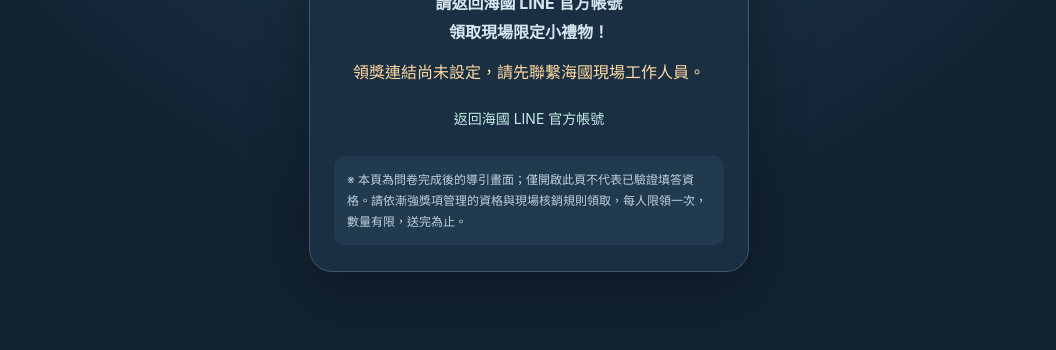
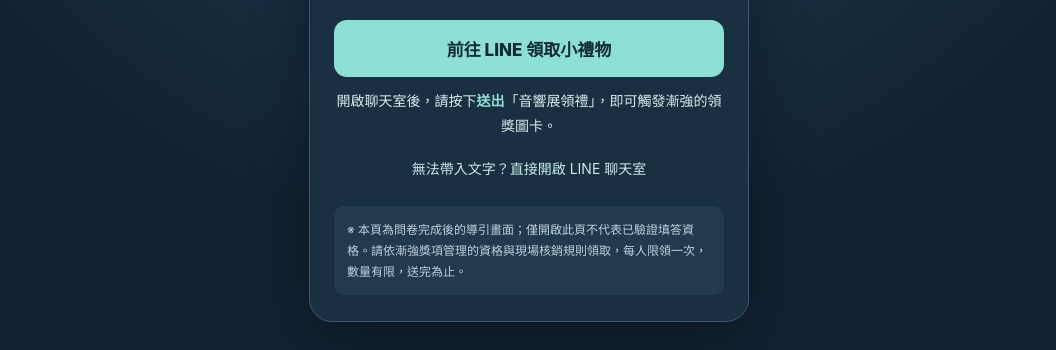
Before and after one commit to Haikuo-Marketing/26TECA_Survey, a plain HTML site: page success.html in a window 1280 px wide. Shown: the part 450-800 px from the top of the page, without its empty margins (111-1167 px from the left). Drawn offline with Linux system fonts and the light colour scheme.

Commit message:
Add files via upload

```diff
--- a/success.html
+++ b/success.html
@@ -20,6 +20,7 @@
     .sub {display:block; text-decoration:none; color:#c3eae7; padding:10px; font-size:14px}
     .notice {padding:13px; background:#213a4e; border-radius:10px; color:#bfd0dc; font-size:12px; line-height:1.75; text-align:left; margin-top:18px}
     .warn {color:#ffd9a2}
+    .instruction {font-size:14px;color:#d8e9ed;line-height:1.75} .instruction b {color:#8de0d6}
   </style>
 </head>
 <body>
@@ -30,47 +31,11 @@
     <p>感謝參加 2026 台北國際音響展<br>海國 LINE 好友問卷。</p>
     <div class="gift" aria-hidden="true">🎁</div>
     <p><strong>請返回海國 LINE 官方帳號<br>領取現場限定小禮物！</strong></p>
-    <a id="claim" class="cta" href="#" hidden>返回 LINE 領取小禮物</a>
-    <p id="setup-note" class="warn" hidden>領獎連結尚未設定，請先聯繫海國現場工作人員。</p>
-    <a id="back" class="sub" href="#" hidden>返回海國 LINE 官方帳號</a>
+    <a id="claim" class="cta" href="https://line.me/R/oaMessage/%40121qpmbi/?%E9%9F%B3%E9%9F%BF%E5%B1%95%E9%A0%98%E7%A6%AE">前往 LINE 領取小禮物</a>
+    <p class="instruction">開啟聊天室後，請按下<b>送出</b>「音響展領禮」，即可觸發漸強的領獎圖卡。</p>
+    <a class="sub" href="https://line.me/R/oaMessage/%40121qpmbi">無法帶入文字？直接開啟 LINE 聊天室</a>
     <div class="notice">※ 本頁為問卷完成後的導引畫面；僅開啟此頁不代表已驗證填答資格。請依漸強獎項管理的資格與現場核銷規則領取，每人限領一次，數量有限，送完為止。</div>
   </main>
-<script>
-  // === 部署前設定 ===
-  // 優先填入「漸強獎項管理」實際產生的領獎連結。
-  // 注意：要在漸強端驗證完成問卷的 UID 或兌換資格，不能只憑點連結發獎。
-  const MAAC_CLAIM_URL = '';
 
-  // 備用：海國 LINE 官方帳號聊天室連結，例如 https://lin.ee/xxxxxxxx
-  const LINE_OA_URL = '';
-  // ==================
-
-  const claim = document.getElementById('claim');
-  const back = document.getElementById('back');
-  const note = document.getElementById('setup-note');
-
-  function safeHttps(url) {
-    try { const u = new URL(url); return u.protocol === 'https:' ? u.toString() : ''; }
-    catch(e) { return ''; }
-  }
-
-  const maac = safeHttps(MAAC_CLAIM_URL);
-  const oa = safeHttps(LINE_OA_URL);
-  if (maac) {
-    claim.href = maac;
-    claim.hidden = false;
-    claim.textContent = '領取小禮物';
-  } else if (oa) {
-    claim.href = oa;
-    claim.hidden = false;
-    claim.textContent = '返回 LINE 領取小禮物';
-  } else {
-    note.hidden = false;
-  }
-  if (oa && oa !== maac) {
-    back.href = oa;
-    back.hidden = false;
-  }
-</script>
 </body>
 </html>
```
